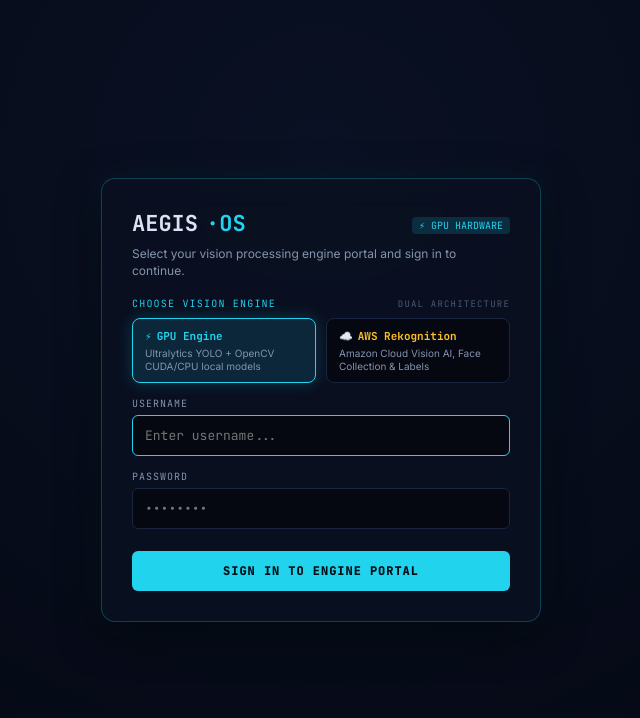
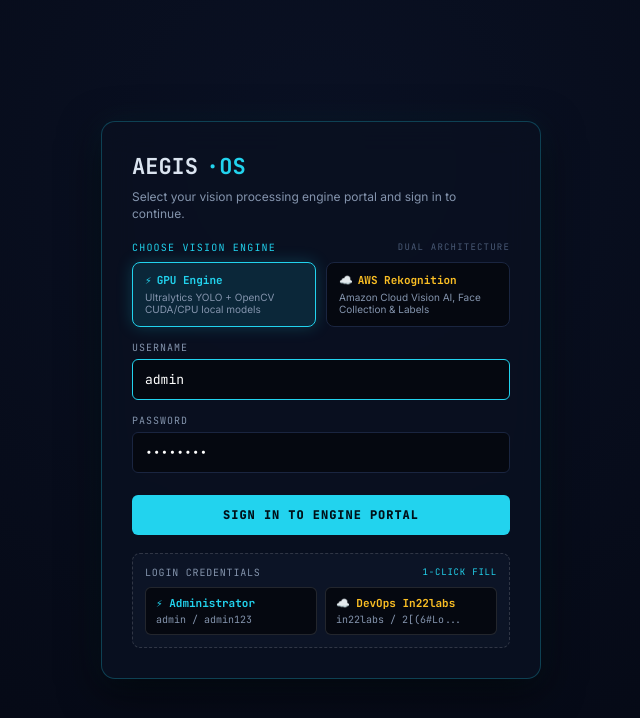
Before and after one commit to Balaji-R-V/Computer-vision-, a Flask app: page /login in a window 1280 px wide. Shown: the top 718 px of the page, without its empty margins (319-959 px from the left). Run offline with Flask 3, Linux system fonts and the light colour scheme; data comes from the database, SQL or seed files in the repository; both versions use the stored data as it was after the commit.

Commit message:
feat: remove AWS watermark, enable live hot-swap engine switching without reload, and add login credentials

```diff
--- a/database.py
+++ b/database.py
@@ -358,6 +358,35 @@ def init_runtime_tables():
             value TEXT
         )
     ''')
+
+    # Seed default system accounts if not present so user is never locked out
+    try:
+        cur.execute('SELECT COUNT(*) AS n FROM users WHERE username = "admin"')
+        if cur.fetchone()['n'] == 0:
+            try:
+                from werkzeug.security import generate_password_hash
+                admin_pw = generate_password_hash('admin123')
+            except Exception:
+                import hashlib
+                admin_pw = 'pbkdf2:sha256:600000$' + hashlib.sha256(b'admin123').hexdigest()
+            cur.execute('''INSERT OR IGNORE INTO users (username, password_hash, role, engine_mode, created_at)
+                           VALUES (?, ?, ?, ?, datetime('now'))''',
+                        ('admin', admin_pw, 'admin', 'gpu_local'))
+
+        cur.execute('SELECT COUNT(*) AS n FROM users WHERE username = "in22labs"')
+        if cur.fetchone()['n'] == 0:
+            try:
+                from werkzeug.security import generate_password_hash
+                in22_pw = generate_password_hash('2[(6#Lo<Y^$ZXW9x')
+            except Exception:
+                import hashlib
+                in22_pw = 'pbkdf2:sha256:600000$' + hashlib.sha256(b'2[(6#Lo<Y^$ZXW9x').hexdigest()
+            cur.execute('''INSERT OR IGNORE INTO users (username, password_hash, role, engine_mode, created_at)
+                           VALUES (?, ?, ?, ?, datetime('now'))''',
+                        ('in22labs', in22_pw, 'admin', 'aws_rekognition'))
+    except Exception as e:
+        print(f"[notice] User auto-seed: {e}", flush=True)
+
     conn.commit()
     conn.close()
 
--- a/static/common.js
+++ b/static/common.js
@@ -85,9 +85,9 @@
                 if (sw.success) {
                     updateEngBtn(nextMode);
                     if (typeof toast === 'function') {
-                        toast(nextMode === 'aws_rekognition' ? '☁️ Switched to AWS Rekognition Cloud Engine' : '⚡ Switched to Local GPU Hardware Engine');
+                        toast(nextMode === 'aws_rekognition' ? '☁️ Live Switched to AWS Rekognition Cloud' : '⚡ Live Switched to Local GPU Hardware');
                     }
-                    setTimeout(() => location.reload(), 1200);
+                    window.dispatchEvent(new CustomEvent('engineChanged', { detail: { mode: nextMode } }));
                 } else {
                     if (typeof toast === 'function') toast(sw.error || 'Failed to switch engine', true);
                 }
--- a/templates/login.html
+++ b/templates/login.html
@@ -153,13 +153,63 @@
             font-size: 12px;
             margin-bottom: 12px;
         }
-        .portal-indicator {
+        .creds-card {
+            margin-top: 18px;
+            padding: 12px;
+            background: rgba(15, 23, 42, 0.7);
+            border: 1px dashed rgba(255, 255, 255, 0.15);
+            border-radius: 8px;
+        }
+        .creds-header {
+            display: flex;
+            justify-content: space-between;
+            align-items: center;
             font-size: 10px;
-            padding: 2px 7px;
-            border-radius: 4px;
             font-family: 'JetBrains Mono', monospace;
-            background: rgba(34, 211, 238, 0.15);
+            letter-spacing: .08em;
+            color: var(--ink-dim);
+            margin-bottom: 8px;
+        }
+        .creds-options {
+            display: grid;
+            grid-template-columns: 1fr 1fr;
+            gap: 8px;
+        }
+        .btn-cred {
+            background: #050810;
+            border: 1px solid rgba(255, 255, 255, 0.12);
+            border-radius: 6px;
+            padding: 8px 10px;
+            cursor: pointer;
+            display: flex;
+            flex-direction: column;
+            align-items: flex-start;
+            gap: 3px;
+            transition: all .2s ease;
+            color: #fff;
+            font-family: 'JetBrains Mono', monospace;
+            text-align: left;
+        }
+        .btn-cred:hover {
+            border-color: var(--cyan);
+            background: rgba(34, 211, 238, 0.08);
+            transform: translateY(-1px);
+        }
+        .btn-cred .cred-role {
+            font-size: 11px;
+            font-weight: 700;
             color: var(--cyan);
+        }
+        .btn-cred:nth-child(2) .cred-role {
+            color: #fbbf24;
+        }
+        .btn-cred:nth-child(2):hover {
+            border-color: #f59e0b;
+            background: rgba(245, 158, 11, 0.08);
+        }
+        .btn-cred .cred-user {
+            font-size: 10px;
+            color: var(--ink-dim);
         }
     </style>
 </head>
@@ -167,7 +217,6 @@
     <form class="card" method="post" action="{{ '/setup' if setup else '/login' }}">
         <div style="display:flex; justify-content:space-between; align-items:center; margin-bottom:4px;">
             <h1>AEGIS<span>·OS</span></h1>
-            <span class="portal-indicator" id="portalBadge">⚡ GPU HARDWARE</span>
         </div>
         <p class="sub">
             {% if setup %}
@@ -211,14 +260,36 @@
         <button type="submit" class="btn-submit" id="submitBtn">
             {% if setup %}CREATE ADMINISTRATOR & LAUNCH{% else %}SIGN IN TO ENGINE PORTAL{% endif %}
         </button>
+
+        <!-- Quick Access Credentials Panel -->
+        <div class="creds-card">
+            <div class="creds-header">
+                <span>LOGIN CREDENTIALS</span>
+                <span style="font-size:9px; color:var(--cyan);">1-CLICK FILL</span>
+            </div>
+            <div class="creds-options">
+                <button type="button" class="btn-cred" onclick="autoFill('admin')">
+                    <span class="cred-role">⚡ Administrator</span>
+                    <span class="cred-user">admin / admin123</span>
+                </button>
+                <button type="button" class="btn-cred" onclick="autoFill('in22labs')">
+                    <span class="cred-role">☁️ DevOps In22labs</span>
+                    <span class="cred-user">in22labs / 2[(6#Lo...</span>
+                </button>
+            </div>
+        </div>
     </form>
 
     <script>
+        const CREDENTIALS = {
+            admin: { user: 'admin', pass: 'admin123', engine: 'gpu_local' },
+            in22labs: { user: 'in22labs', pass: '2[(6#Lo<Y^$ZXW9x', engine: 'aws_rekognition' }
+        };
+
         function selectEngine(mode) {
             const input = document.getElementById('engineModeInput');
             const cardGpu = document.getElementById('cardGpu');
             const cardAws = document.getElementById('cardAws');
-            const portalBadge = document.getElementById('portalBadge');
             const submitBtn = document.getElementById('submitBtn');
 
             input.value = mode;
@@ -226,27 +297,42 @@
             if (mode === 'aws_rekognition') {
                 cardAws.className = 'engine-card active active-aws';
                 cardGpu.className = 'engine-card';
-                portalBadge.innerText = '☁️ AWS REKOGNITION';
-                portalBadge.style.color = '#fbbf24';
-                portalBadge.style.background = 'rgba(245, 158, 11, 0.15)';
                 submitBtn.style.background = '#f59e0b';
             } else {
                 cardGpu.className = 'engine-card active';
                 cardAws.className = 'engine-card';
-                portalBadge.innerText = '⚡ GPU HARDWARE';
-                portalBadge.style.color = 'var(--cyan)';
-                portalBadge.style.background = 'rgba(34, 211, 238, 0.15)';
                 submitBtn.style.background = 'var(--cyan)';
             }
         }
 
-        // Initialize from requested_engine
+        function autoFill(key) {
+            const cred = CREDENTIALS[key];
+            if (!cred) return;
+            const uField = document.querySelector('input[name="username"]');
+            const pField = document.querySelector('input[name="password"]');
+            if (uField) uField.value = cred.user;
+            if (pField) pField.value = cred.pass;
+            selectEngine(cred.engine);
+        }
+
+        // Initialize from requested_engine and pre-seed input values
         const initialEngine = "{{ requested_engine }}";
         if (initialEngine === 'aws_rekognition') {
             selectEngine('aws_rekognition');
         } else {
             selectEngine('gpu_local');
         }
+
+        window.addEventListener('DOMContentLoaded', () => {
+            const uField = document.querySelector('input[name="username"]');
+            const pField = document.querySelector('input[name="password"]');
+            if (uField && !uField.value) {
+                uField.value = 'admin';
+            }
+            if (pField && !pField.value) {
+                pField.value = 'admin123';
+            }
+        });
     </script>
 </body>
 </html>
```
Also changed, not shown: aws_rekognition.py (+2 -7 lines), peoples.db.
